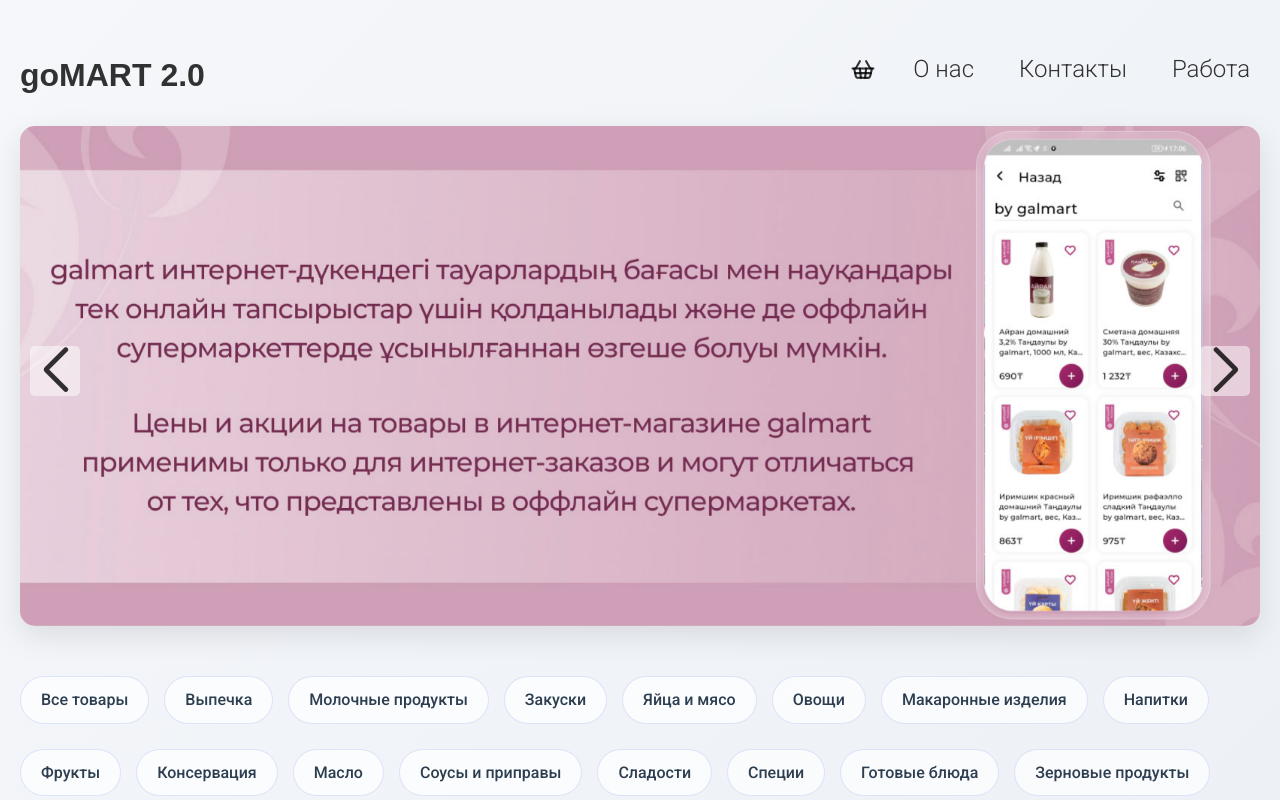
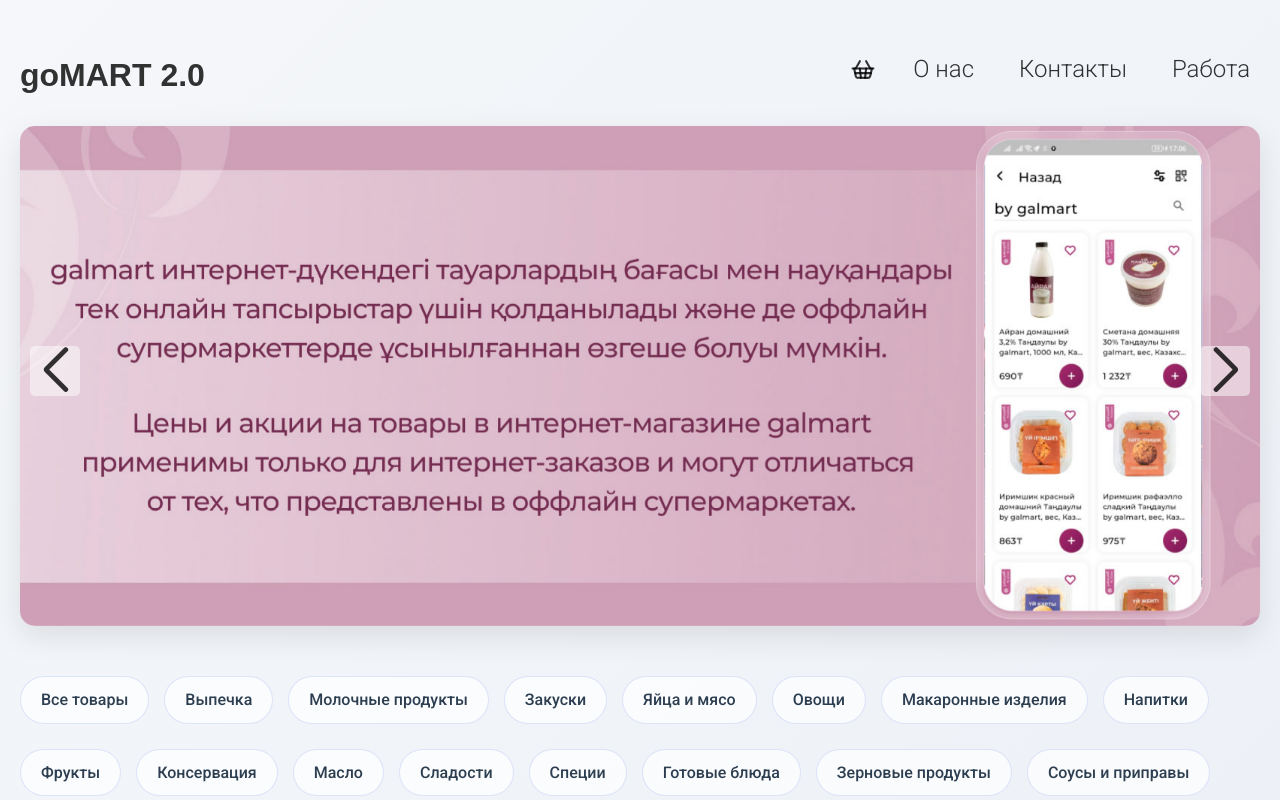
Before and after one commit to Spectr123/web-shop, a React (Create React App) app: page / in a window 1280 px wide. Shown: the top 800 px of the page. Built offline with nearby package versions, Linux system fonts and the light colour scheme.

Commit message:
fix mini-errors

```diff
--- a/src/components/Categories.jsx
+++ b/src/components/Categories.jsx
@@ -17,13 +17,13 @@
         { key: 7, name: "Напитки" },
         { key: 8, name: "Фрукты" },
         { key: 10, name: "Консервация" },
-        {key: 11, name: "Масло" },
-        {key: 11, name: "Соусы и приправы" },
-        {key: 12, name: "Сладости" },
-        {key: 13, name: "Специи" },
-        {key: 14, name: "Готовые блюда" },
-        {key: 15, name: "Зерновые продукты" },
-        {key: 16, name: "Колбасы и мясные деликатесы" },
+        { key: 11, name: "Масло" },
+        { key: 12, name: "Сладости" },
+        { key: 13, name: "Специи" },
+        { key: 14, name: "Готовые блюда" },
+        { key: 15, name: "Зерновые продукты" },
+        { key: 16, name: "Соусы и приправы" },
+        { key: 17, name: "Колбасы и мясные деликатесы" },
       ],
     };
   }
```
